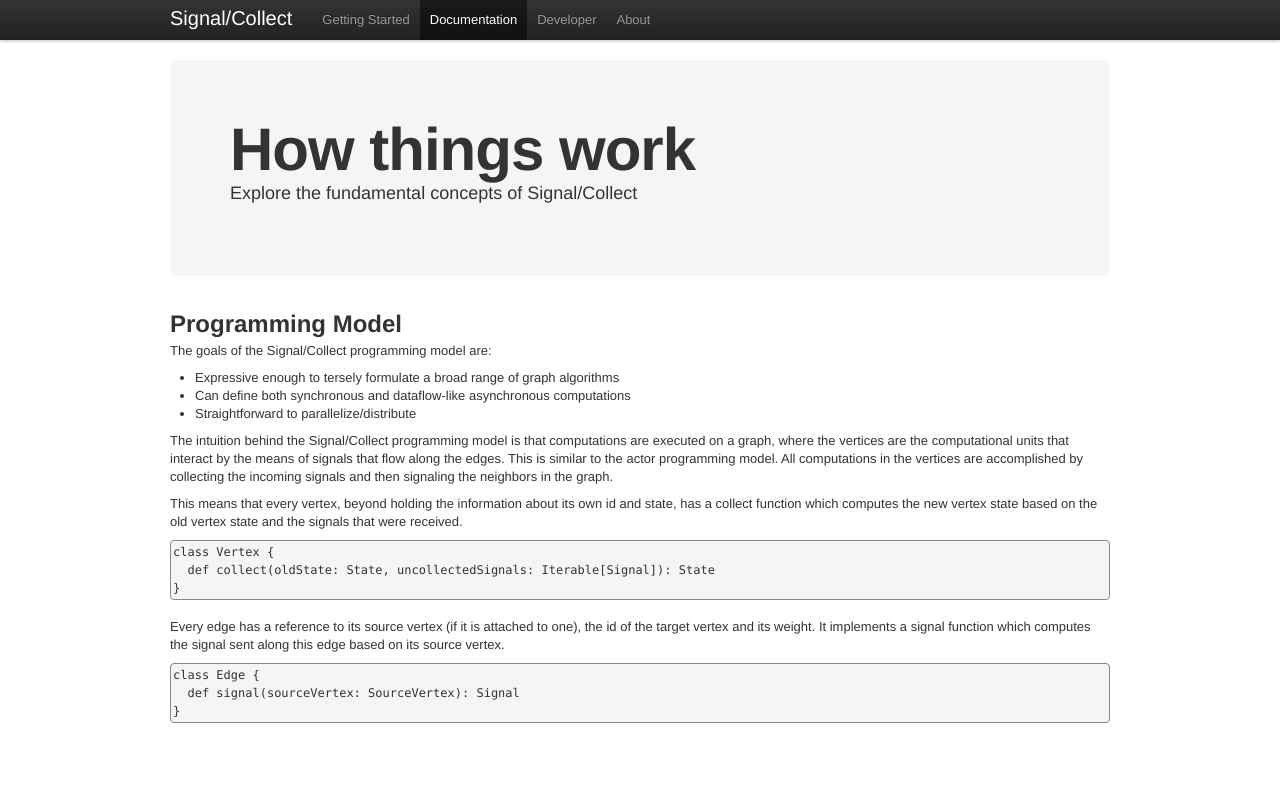
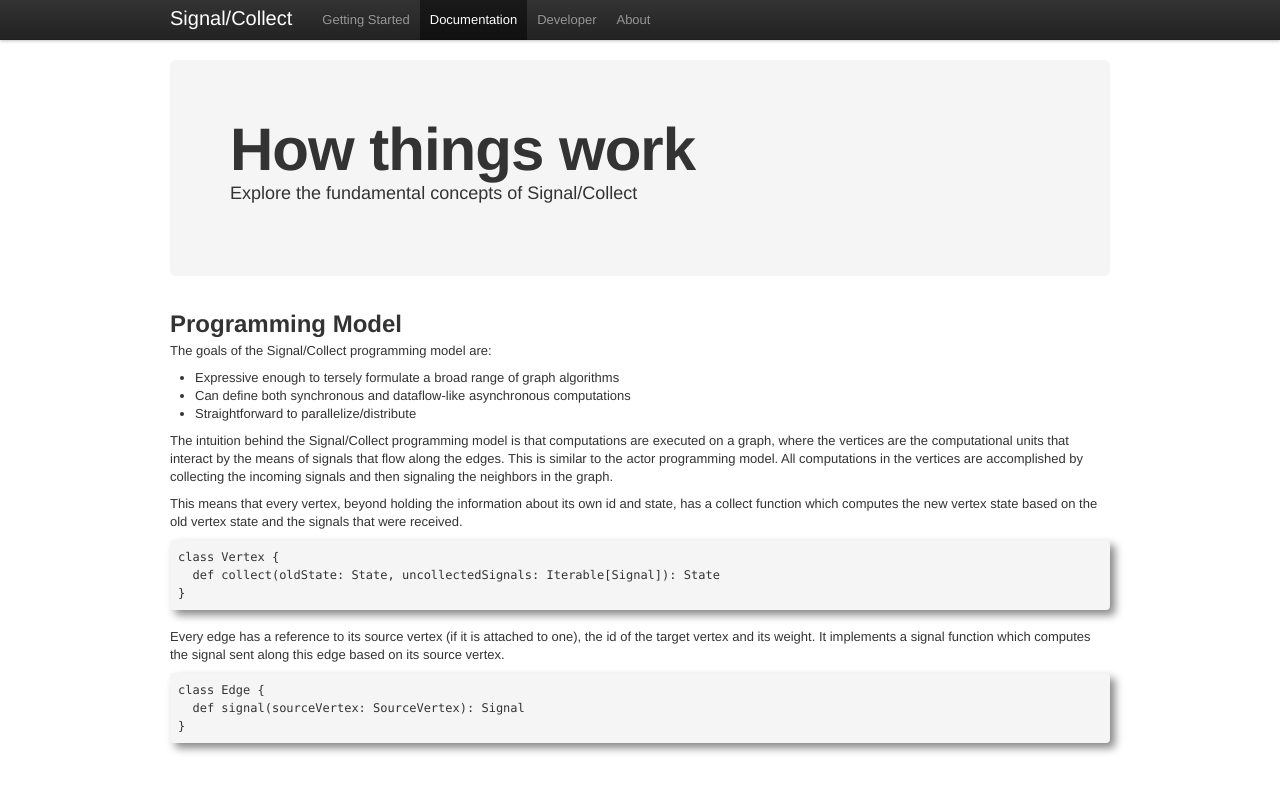
Before and after one commit to uzh/signal-collect, a Jekyll site: the page built from documentation.html, in a window 1280 px wide. Shown: the top 792 px of the page. Built offline with Jekyll 4.4.1, drawn with Linux system fonts in a browser that asks for light colours; comment, search, counter and statistics services are not loaded.

Commit message:
cosmetics

```diff
--- a/_layouts/default.html
+++ b/_layouts/default.html
@@ -78,6 +78,7 @@
     <script src="./assets/js/bootstrap-carousel.js"></script>
     <script src="./assets/js/bootstrap-typeahead.js"></script>
 	<script src="./assets/js/prettify.js"></script>
+	<script src="./assets/js/lang-scala.js"></script>
 	<script src="./assets/js/shCore.js"></script>
 	<script src="./assets/js/shBrushScala.js"></script>
 	<script type="text/javascript">SyntaxHighlighter.all();</script>
--- a/assets/css/prettify.css
+++ b/assets/css/prettify.css
@@ -1 +1 @@
-.pln{color:#000}@media screen{.str{color:#080}.kwd{color:#008}.com{color:#800}.typ{color:#606}.lit{color:#066}.pun,.opn,.clo{color:#660}.tag{color:#008}.atn{color:#606}.atv{color:#080}.dec,.var{color:#606}.fun{color:red}}@media print,projection{.str{color:#060}.kwd{color:#006;font-weight:bold}.com{color:#600;font-style:italic}.typ{color:#404;font-weight:bold}.lit{color:#044}.pun,.opn,.clo{color:#440}.tag{color:#006;font-weight:bold}.atn{color:#404}.atv{color:#060}}pre.prettyprint{padding:2px;border:1px solid #888}ol.linenums{margin-top:0;margin-bottom:0}li.L0,li.L1,li.L2,li.L3,li.L5,li.L6,li.L7,li.L8{list-style-type:none}li.L1,li.L3,li.L5,li.L7,li.L9{background:#eee}
+.pln{color:#000}@media screen{.str{color:#080}.kwd{color:#008}.com{color:#800}.typ{color:#606}.lit{color:#066}.pun,.opn,.clo{color:#660}.tag{color:#008}.atn{color:#606}.atv{color:#080}.dec,.var{color:#606}.fun{color:red}}@media print,projection{.str{color:#060}.kwd{color:#006;font-weight:bold}.com{color:#600;font-style:italic}.typ{color:#404;font-weight:bold}.lit{color:#044}.pun,.opn,.clo{color:#440}.tag{color:#006;font-weight:bold}.atn{color:#404}.atv{color:#060}}pre.prettyprint{padding: 8px;border: 0px solid #888;box-shadow: 5px 5px 8px #888888;}ol.linenums{margin-top:0;margin-bottom:0}li.L0,li.L1,li.L2,li.L3,li.L5,li.L6,li.L7,li.L8{list-style-type:none}li.L1,li.L3,li.L5,li.L7,li.L9{background:#eee}
```
